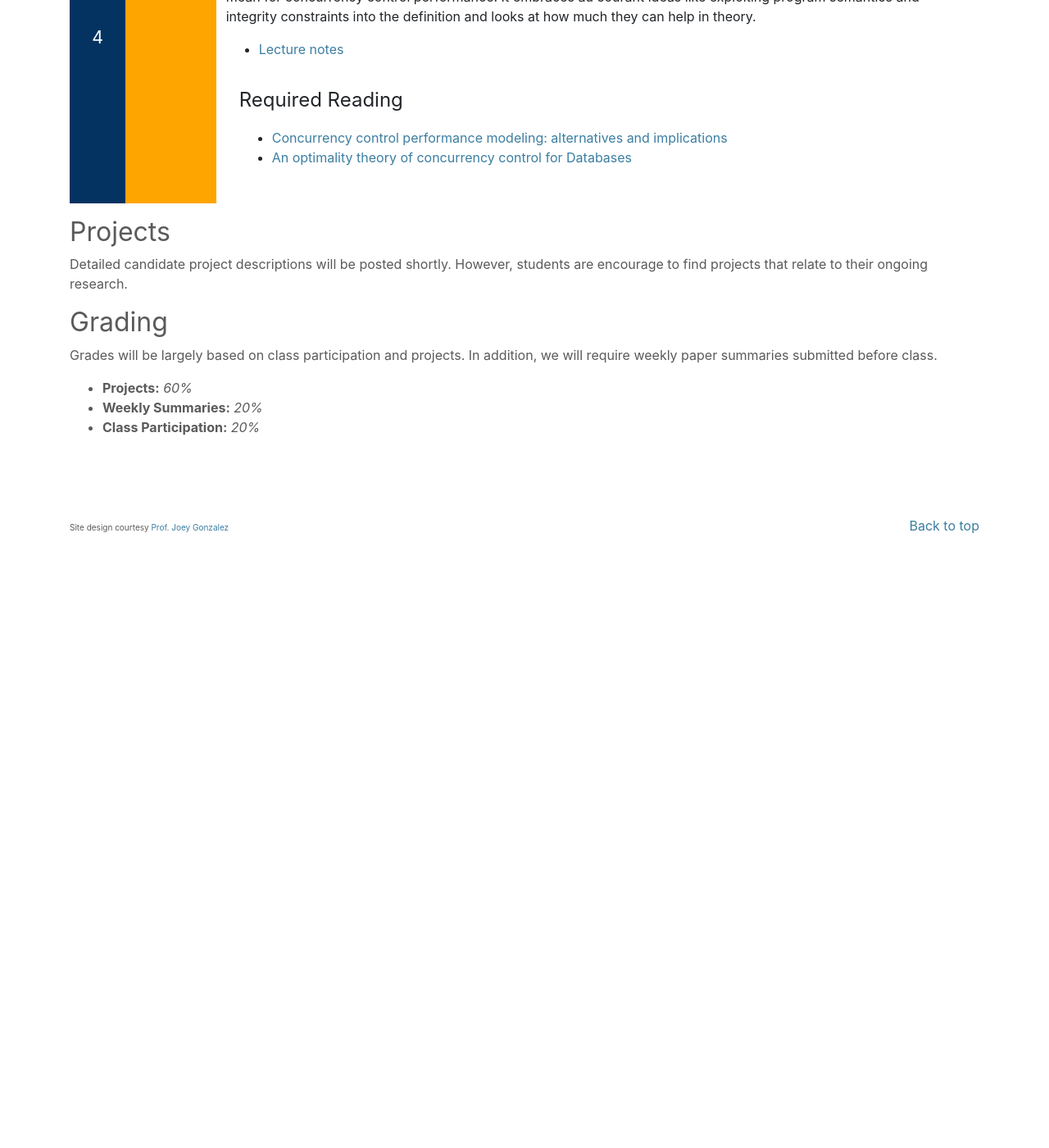
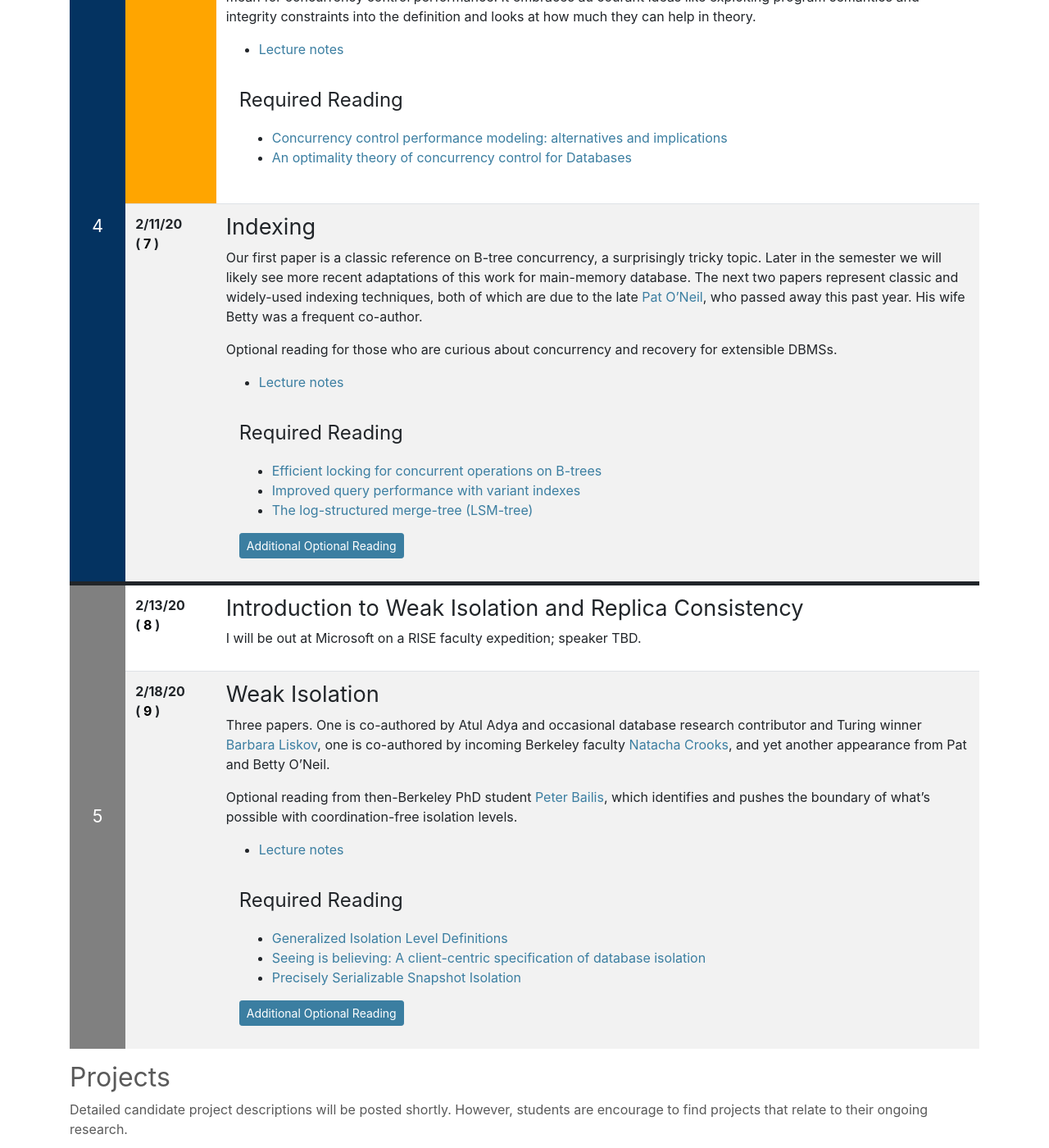
Before and after one commit to jhellerstein/CS286-Sp20, a Jekyll site: the page built from index.md, in a window 1280 px wide and 1400 px high, scrolled down 3043 px. Shown: the whole window at 82% size. Built offline with Jekyll 4.4.1, drawn with Linux system fonts in a browser that asks for light colours; nearby versions of some CDN libraries; our own code applies the rules of GitHub Pages for plain Markdown files; before the commit the page ends 3712 px from its top, so only the background shows below that.

Commit message:
2 more weeks of lecture

```diff
--- a/index.md
+++ b/index.md
@@ -207,6 +207,48 @@ Our second paper is a seminal but largely overlooked work by Kung and Papadimitr
 </div>
 </div>
 
+{% include syllabus_entry %}
+## Indexing
+Our first paper is a classic reference on B-tree concurrency, a surprisingly tricky topic. Later in the semester we will likely see more recent adaptations of this work for main-memory database. The next two papers represent classic and widely-used indexing techniques, both of which are due to the late [Pat O'Neil](https://en.wikipedia.org/wiki/Patrick_O%27Neil), who passed away this past year. His wife Betty was a frequent co-author.
+
+Optional reading for those who are curious about concurrency and recovery for extensible DBMSs.
+
+* [Lecture notes]()
+
+<div class="reading">
+<div class="required_reading" markdown="1">
+* [Efficient locking for concurrent operations on B-trees](https://scholar.google.com/scholar?cluster=4919657903329720293&hl=en&as_sdt=0,5)
+* [Improved query performance with variant indexes](http://scholar.google.com/scholar?cluster=3279297021955127822)
+* [The log-structured merge-tree (LSM-tree)](http://scholar.google.com/scholar?cluster=5832040552580693098)
+<div class="optional_reading" markdown="1">
+   [Concurrency and recovery in generalized search trees](https://scholar.google.com/scholar?cluster=425098644227477639&hl=en&as_sdt=0,5)
+</div>
+</div>
+</div>
+
+{% include syllabus_entry %}
+## Introduction to Weak Isolation and Replica Consistency
+I will be out at Microsoft on a RISE faculty expedition; speaker TBD.
+
+{% include syllabus_entry %}
+## Weak Isolation
+Three papers. One is co-authored by Atul Adya and occasional database research contributor and Turing winner [Barbara Liskov](https://en.wikipedia.org/wiki/Barbara_Liskov), one is co-authored by incoming Berkeley faculty [Natacha Crooks](https://nacrooks.github.io/), and yet another appearance from Pat and Betty O'Neil.
+
+Optional reading from then-Berkeley PhD student [Peter Bailis](http://www.bailis.org/), which identifies and pushes the boundary of what's possible with coordination-free isolation levels.
+
+* [Lecture notes]()
+
+<div class="reading">
+<div class="required_reading" markdown="1">
+* [Generalized Isolation Level Definitions](http://db.cs.berkeley.edu/cs286/papers/adya-icde2000.pdf)
+* [Seeing is believing: A client-centric specification of database isolation](https://scholar.google.com/scholar?cluster=12578509121254706480&hl=en&as_sdt=0,5)
+* [Precisely Serializable Snapshot Isolation](http://citeseerx.ist.psu.edu/viewdoc/download?doi=10.1.1.307.6793&rep=rep1&type=pdf)
+<div class="optional_reading" markdown="1">
+ * [Scalable Atomic Visibility with RAMP Transactions](http://www.bailis.org/papers/ramp-sigmod2014.pdf)
+ * [Highly Available Transactions: Virtues and Limitations](https://www.vldb.org/pvldb/vol7/p181-bailis.pdf)
+</div>
+</div>
+</div>
 
 
 </td>
```
